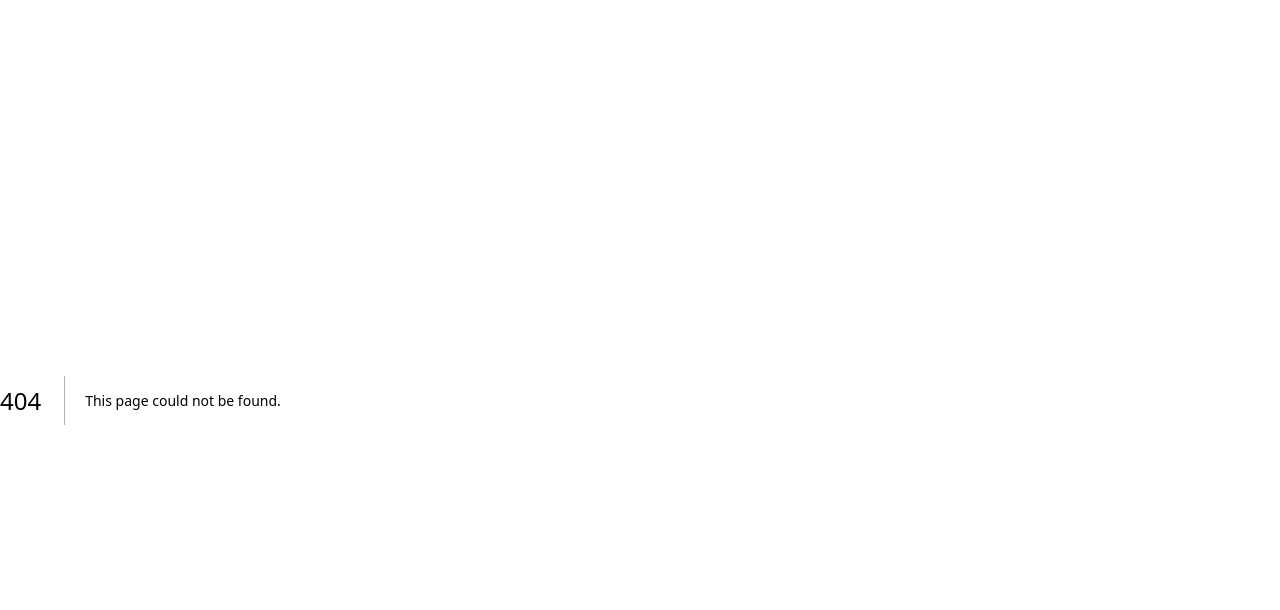
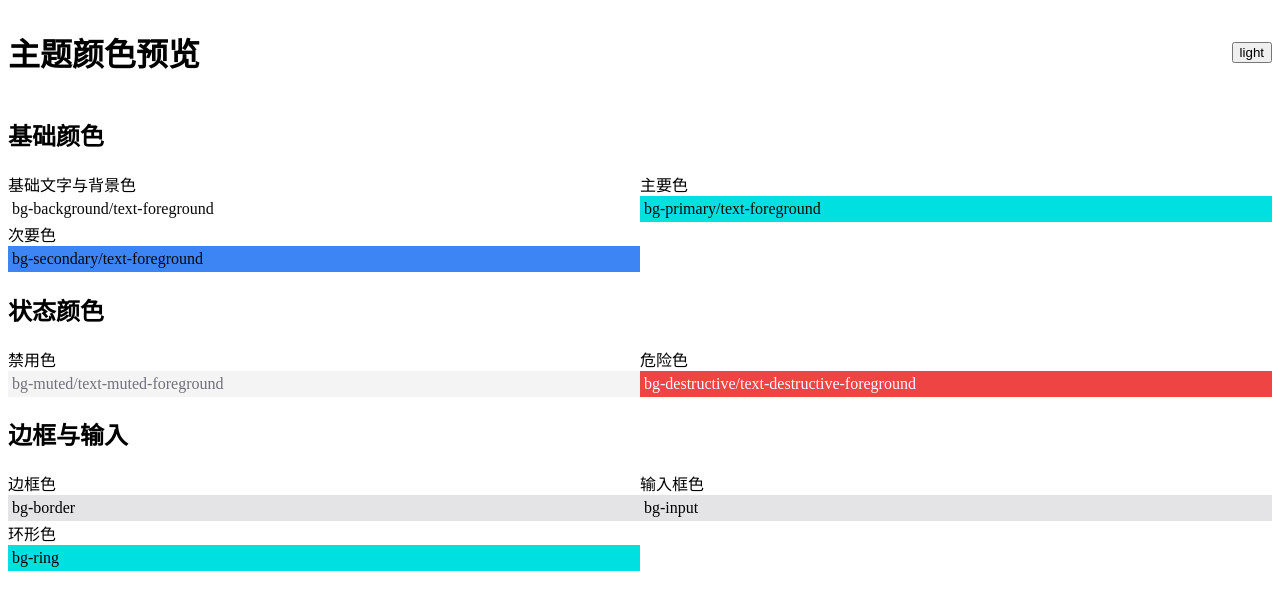
Before and after one commit to shuffblow/file-zenith-web, a Next.js app: page /theme in a window 1280 px wide. Before the commit this address had no page. Shown: the top 610 px of the page. Built offline with nearby package versions, Linux system fonts and the light colour scheme.

Commit message:
Feat/toggle theme (#5)
* feat: 🚀 add theme toggle button

* feat: 🚀 update theme color config

```diff
--- a/src/app/globals.css
+++ b/src/app/globals.css
@@ -2,65 +2,58 @@
 @tailwind components;
 @tailwind utilities;
 
+/* 主题色  */
 @layer base {
   :root {
     --background: 0 0% 100%;
     --foreground: 240 10% 3.9%;
-    --card: 0 0% 100%;
-    --card-foreground: 240 10% 3.9%;
-    --popover: 0 0% 100%;
-    --popover-foreground: 240 10% 3.9%;
-    --primary: 142.1 76.2% 36.3%;
-    --primary-foreground: 355.7 100% 97.3%;
-    --secondary: 240 4.8% 95.9%;
-    --secondary-foreground: 240 5.9% 10%;
+    --primary: 180, 100%, 44%;
+    --secondary: 217, 90%, 60%;
+
     --muted: 240 4.8% 95.9%;
     --muted-foreground: 240 3.8% 46.1%;
-    --accent: 240 4.8% 95.9%;
-    --accent-foreground: 240 5.9% 10%;
+
     --destructive: 0 84.2% 60.2%;
     --destructive-foreground: 0 0% 98%;
+
     --border: 240 5.9% 90%;
     --input: 240 5.9% 90%;
-    --ring: 142.1 76.2% 36.3%;
-    --radius: 0.75rem;
-    --sidebar-background: 0 0% 98%;
-    --sidebar-foreground: 240 5.3% 26.1%;
-    --sidebar-primary: 240 5.9% 10%;
-    --sidebar-primary-foreground: 0 0% 98%;
-    --sidebar-accent: 240 4.8% 95.9%;
-    --sidebar-accent-foreground: 240 5.9% 10%;
-    --sidebar-border: 220 13% 91%;
-    --sidebar-ring: 217.2 91.2% 59.8%;
+    --ring: var(--primary);
   }
 
   .dark {
     --background: 20 14.3% 4.1%;
     --foreground: 0 0% 95%;
-    --card: 24 9.8% 10%;
-    --card-foreground: 0 0% 95%;
-    --popover: 0 0% 9%;
-    --popover-foreground: 0 0% 95%;
-    --primary: 142.1 70.6% 45.3%;
-    --primary-foreground: 144.9 80.4% 10%;
-    --secondary: 240 3.7% 15.9%;
-    --secondary-foreground: 0 0% 98%;
+    --primary: 184, 90%, 31%;
+    --secondary: 224, 76%, 48%;
+
     --muted: 0 0% 15%;
     --muted-foreground: 240 5% 64.9%;
-    --accent: 12 6.5% 15.1%;
-    --accent-foreground: 0 0% 98%;
+
     --destructive: 0 62.8% 30.6%;
     --destructive-foreground: 0 85.7% 97.3%;
+
     --border: 240 3.7% 15.9%;
     --input: 240 3.7% 15.9%;
-    --ring: 142.4 71.8% 29.2%;
-    --sidebar-background: 240 5.9% 10%;
-    --sidebar-foreground: 240 4.8% 95.9%;
-    --sidebar-primary: 224.3 76.3% 48%;
-    --sidebar-primary-foreground: 0 0% 100%;
-    --sidebar-accent: 240 3.7% 15.9%;
-    --sidebar-accent-foreground: 240 4.8% 95.9%;
-    --sidebar-border: 240 3.7% 15.9%;
-    --sidebar-ring: 217.2 91.2% 59.8%;
+    --ring: var(--primary);
   }
 }
+
+@variant dark (&:where([data-theme="dark"], [data-theme="dark"] *));
+
+@theme {
+  --color-background: hsl(var(--background));
+  --color-foreground: hsl(var(--foreground));
+  --color-primary: hsl(var(--primary));
+  --color-secondary: hsl(var(--secondary));
+
+  --color-muted: hsl(var(--muted));
+  --color-muted-foreground: hsl(var(--muted-foreground));
+
+  --color-destructive: hsl(var(--destructive));
+  --color-destructive-foreground: hsl(var(--destructive-foreground));
+
+  --color-border: hsl(var(--border));
+  --color-input: hsl(var(--input));
+  --color-ring: hsl(var(--ring));
+}
--- a/src/app/layout.tsx
+++ b/src/app/layout.tsx
@@ -32,7 +32,7 @@ export default function RootLayout({
         className={`${geistSans.variable} ${geistMono.variable} antialiased h-screen flex`}
         suppressHydrationWarning={true}
       >
-        <ThemeProvider attribute="class" defaultTheme="light">
+        <ThemeProvider attribute="class" defaultTheme="system">
           {children}
         </ThemeProvider>
       </body>
--- a/src/app/page.tsx
+++ b/src/app/page.tsx
@@ -1,3 +1,10 @@
+import ThemeButton from '@/components/ThemeButton';
+
 export default function Home() {
-  return <div>Moment</div>;
+  return (
+    <div>
+      Moment
+      <ThemeButton />
+    </div>
+  );
 }
--- /dev/null
+++ b/src/app/theme/page.tsx
@@ -0,0 +1,109 @@
+'use client';
+
+import ThemeButton from '@/components/ThemeButton';
+import { cn } from '@/utils/cn';
+
+type ColorCategory = {
+  name: string;
+  colors: {
+    name: string;
+    variable?: string;
+    background?: string;
+    text?: string;
+  }[];
+};
+
+const colorCategories: ColorCategory[] = [
+  {
+    name: '基础颜色',
+    colors: [
+      {
+        name: '基础文字与背景色',
+        background: 'bg-background',
+        text: 'text-foreground',
+      },
+      {
+        name: '主要色',
+        background: 'bg-primary',
+        text: 'text-foreground',
+      },
+      { name: '次要色', background: 'bg-secondary', text: 'text-foreground' },
+    ],
+  },
+  {
+    name: '状态颜色',
+    colors: [
+      { name: '禁用色', background: 'bg-muted', text: 'text-muted-foreground' },
+      { name: '危险色', background: 'bg-destructive', text: 'text-destructive-foreground' },
+    ],
+  },
+  {
+    name: '边框与输入',
+    colors: [
+      { name: '边框色', variable: 'bg-border' },
+      { name: '输入框色', variable: 'bg-input' },
+      { name: '环形色', variable: 'bg-ring' },
+    ],
+  },
+];
+
+function ColorCard({
+  name,
+  variable,
+  background,
+  text,
+}: {
+  name: string;
+  variable?: string;
+  background?: string;
+  text?: string;
+}) {
+  return (
+    <div className="flex flex-col p-4 rounded-lg shadow-sm">
+      {background && text ? (
+        <>
+          <div className="text-sm font-medium">{name}</div>
+          <div className={cn('p-[4px]', 'text-xs', background, text)}>
+            {background}/{text}
+          </div>
+        </>
+      ) : (
+        <>
+          <div className="text-sm font-medium">{name}</div>
+          <div className={cn('p-[4px]', 'text-xs', variable)}>{variable}</div>
+        </>
+      )}
+    </div>
+  );
+}
+
+// TODO 主题色测试页面，后续删除
+export default function Page() {
+  return (
+    <div className="container mx-auto py-8">
+      <div className="flex justify-between items-center mb-8">
+        <h1 className="text-2xl font-bold">主题颜色预览</h1>
+        <ThemeButton />
+      </div>
+
+      <div className="space-y-8">
+        {colorCategories.map((category) => (
+          <div key={category.name} className="space-y-4">
+            <h2 className="text-xl font-semibold">{category.name}</h2>
+            <div className="grid grid-cols-2 md:grid-cols-4 lg:grid-cols-6 gap-4">
+              {category.colors.map((color) => (
+                <ColorCard
+                  key={color.name}
+                  name={color.name}
+                  variable={color.variable}
+                  background={color.background}
+                  text={color.text}
+                />
+              ))}
+            </div>
+          </div>
+        ))}
+      </div>
+    </div>
+  );
+}
--- /dev/null
+++ b/src/components/ThemeButton.tsx
@@ -0,0 +1,38 @@
+'use client';
+
+import { useTheme } from 'next-themes';
+import { useEffect, useState } from 'react';
+
+const themeMap = {
+  system: 'light',
+  light: 'dark',
+  dark: 'system',
+};
+
+type ThemeKey = keyof typeof themeMap;
+
+function ThemeButton() {
+  const [mounted, setMounted] = useState(false);
+  const { theme, setTheme } = useTheme();
+
+  // 增加客户端状态标记
+  useEffect(() => {
+    setMounted(true);
+  }, []);
+
+  // 服务端渲染时不显示任何内容
+  if (!mounted) {
+    return null;
+  }
+
+  return (
+    <div className="p-8 space-y-4">
+      {/* 测试文案 */}
+      <button onClick={() => setTheme(themeMap[theme as ThemeKey])}>
+        {themeMap[theme as ThemeKey]}
+      </button>
+    </div>
+  );
+}
+
+export default ThemeButton;
--- a/tailwind.config.ts
+++ b/tailwind.config.ts
@@ -1,7 +1,8 @@
 import type { Config } from 'tailwindcss';
 
 const config = {
-  darkMode: ['class'], // 启用 class 触发的暗黑模式
+  darkMode: 'class', // 启用 class 触发的暗黑模式
+
   content: [
     './pages/**/*.{ts,tsx}',
     './components/**/*.{ts,tsx}',
@@ -17,82 +18,6 @@ const config = {
       },
     },
     extend: {
-      colors: {
-        border: 'hsl(var(--border))',
-        input: 'hsl(var(--input))',
-        ring: 'hsl(var(--ring))',
-        background: 'hsl(var(--background))',
-        foreground: 'hsl(var(--foreground))',
-        primary: {
-          DEFAULT: 'hsl(var(--primary))',
-          foreground: 'hsl(var(--primary-foreground))',
-        },
-        secondary: {
-          DEFAULT: 'hsl(var(--secondary))',
-          foreground: 'hsl(var(--secondary-foreground))',
-        },
-        destructive: {
-          DEFAULT: 'hsl(var(--destructive))',
-          foreground: 'hsl(var(--destructive-foreground))',
-        },
-        muted: {
-          DEFAULT: 'hsl(var(--muted))',
-          foreground: 'hsl(var(--muted-foreground))',
-        },
-        accent: {
-          DEFAULT: 'hsl(var(--accent))',
-          foreground: 'hsl(var(--accent-foreground))',
-        },
-        popover: {
-          DEFAULT: 'hsl(var(--popover))',
-          foreground: 'hsl(var(--popover-foreground))',
-        },
-        card: {
-          DEFAULT: 'hsl(var(--card))',
-          foreground: 'hsl(var(--card-foreground))',
-        },
-        dark: {
-          background: 'hsl(var(--background))',
-          foreground: 'hsl(var(--foreground))',
-          primary: {
-            DEFAULT: 'hsl(var(--primary))',
-            foreground: 'hsl(var(--primary-foreground))',
-          },
-          secondary: {
-            DEFAULT: 'hsl(var(--secondary))',
-            foreground: 'hsl(var(--secondary-foreground))',
-          },
-          card: {
-            DEFAULT: 'hsl(var(--card))',
-            foreground: 'hsl(var(--card-foreground))',
-          },
-          input: 'hsl(var(--input))',
-          border: 'hsl(var(--border))',
-          ring: 'hsl(var(--ring))',
-          muted: {
-            DEFAULT: 'hsl(var(--muted))',
-            foreground: 'hsl(var(--muted-foreground))',
-          },
-          popover: {
-            DEFAULT: 'hsl(var(--popover))',
-            foreground: 'hsl(var(--popover-foreground))',
-          },
-          destructive: {
-            DEFAULT: 'hsl(var(--destructive))',
-            foreground: 'hsl(var(--destructive-foreground))',
-          },
-        },
-        sidebar: {
-          DEFAULT: 'hsl(var(--sidebar-background))',
-          foreground: 'hsl(var(--sidebar-foreground))',
-          primary: 'hsl(var(--sidebar-primary))',
-          'primary-foreground': 'hsl(var(--sidebar-primary-foreground))',
-          accent: 'hsl(var(--sidebar-accent))',
-          'accent-foreground': 'hsl(var(--sidebar-accent-foreground))',
-          border: 'hsl(var(--sidebar-border))',
-          ring: 'hsl(var(--sidebar-ring))',
-        },
-      },
       borderRadius: {
         lg: 'var(--radius-lg)',
         md: 'calc(var(--radius-lg) - 2px)',
```
